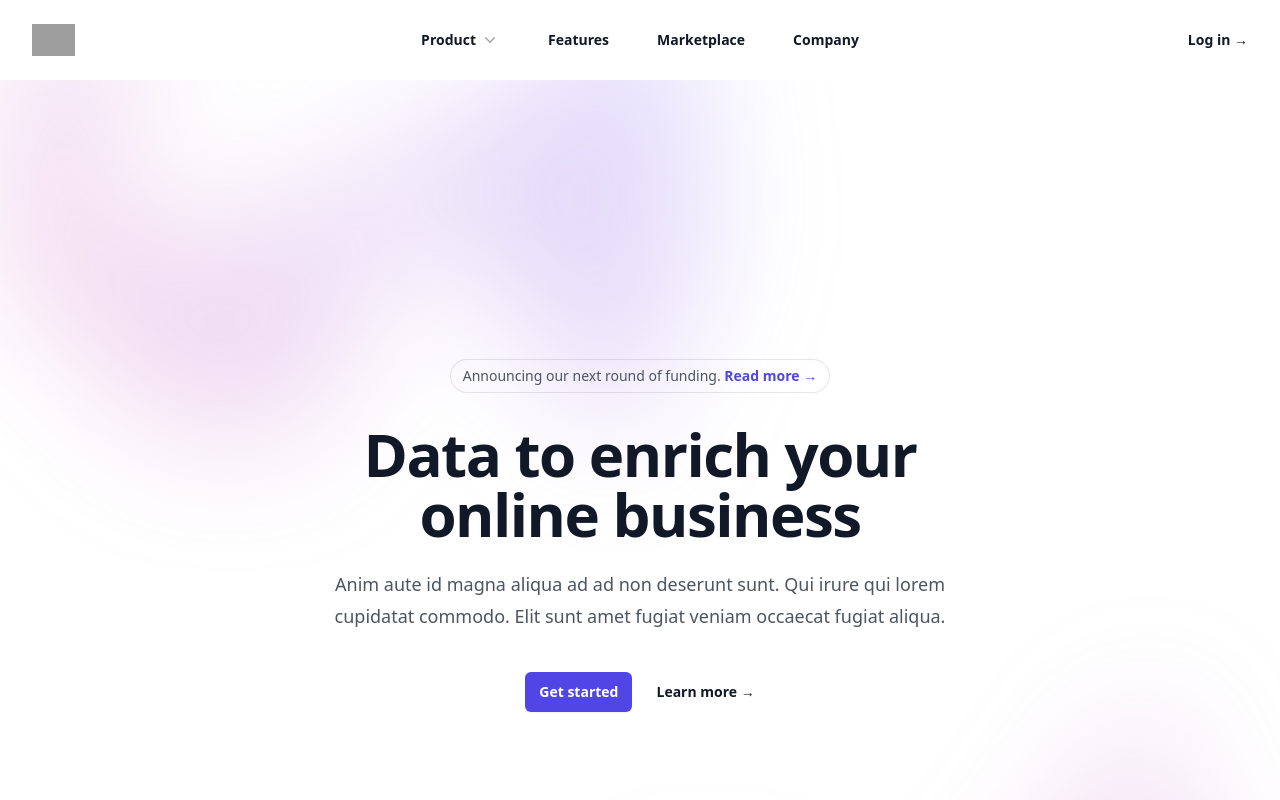
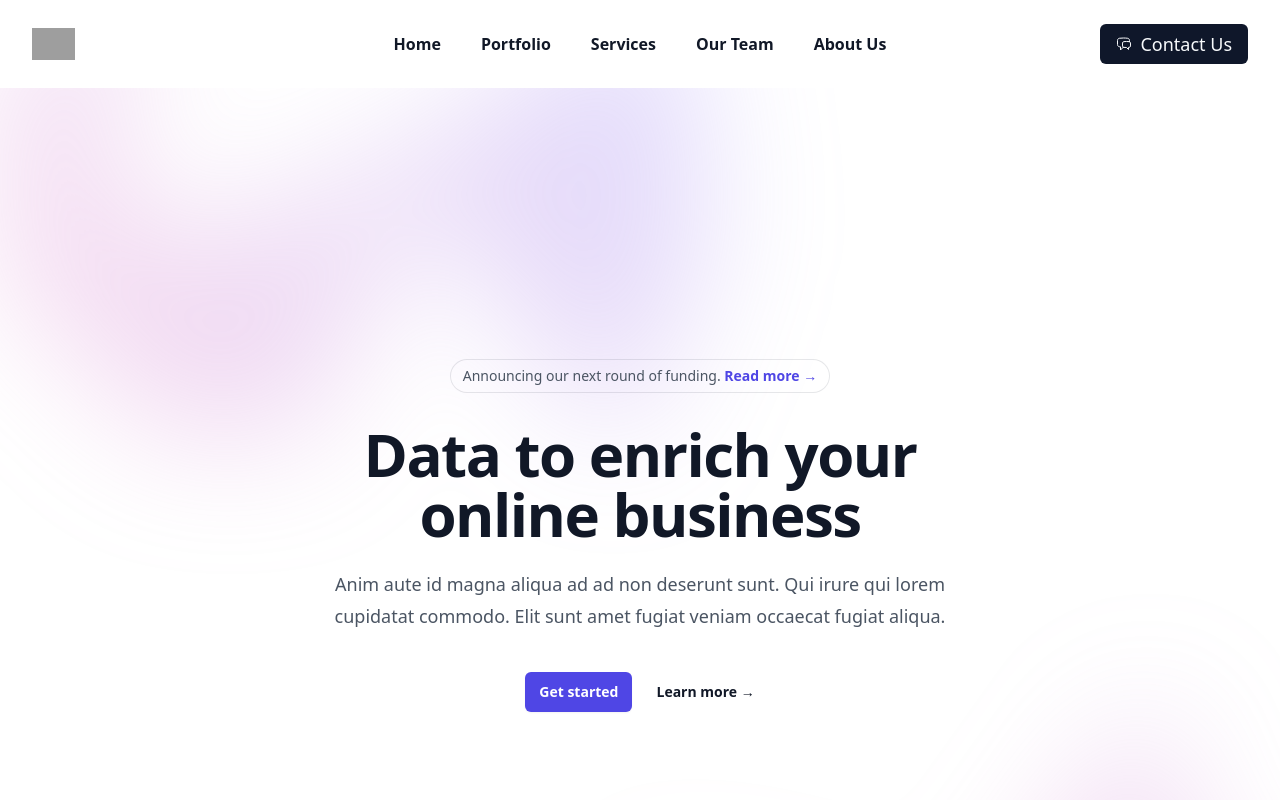
Before and after one commit to marville001/ggltech, a Next.js app in the folder ui/: page / in a window 1280 px wide. Shown: the top 800 px of the page. Built offline with nearby package versions, Linux system fonts and the light colour scheme; grey boxes are pictures that could not be loaded.

Commit message:
add header

```diff
--- a/ui/src/components/layout/MainHeader.tsx
+++ b/ui/src/components/layout/MainHeader.tsx
@@ -1,41 +1,25 @@
 "use client";
 
-import { Fragment, useState } from 'react';;
-import { Dialog, Disclosure, Popover, Transition } from '@headlessui/react';
+import { useState } from 'react';;
+import { Dialog } from '@headlessui/react';
 import {
-	ArrowPathIcon,
 	Bars3Icon,
-	ChartPieIcon,
-	CursorArrowRaysIcon,
-	FingerPrintIcon,
-	SquaresPlusIcon,
+	ChatBubbleLeftRightIcon,
 	XMarkIcon,
 } from '@heroicons/react/24/outline';
-import { ChevronDownIcon, PhoneIcon, PlayCircleIcon } from '@heroicons/react/20/solid';
+import Link from "next/link";
+import { buttonVariants } from "../ui/button";
 import { cn } from "@/lib/utils";
-import Link from "next/link";
-
-const products = [
-	{ name: 'Analytics', description: 'Get a better understanding of your traffic', href: '#', icon: ChartPieIcon },
-	{ name: 'Engagement', description: 'Speak directly to your customers', href: '#', icon: CursorArrowRaysIcon },
-	{ name: 'Security', description: 'Your customers’ data will be safe and secure', href: '#', icon: FingerPrintIcon },
-	{ name: 'Integrations', description: 'Connect with third-party tools', href: '#', icon: SquaresPlusIcon },
-	{ name: 'Automations', description: 'Build strategic funnels that will convert', href: '#', icon: ArrowPathIcon },
-];
-const callsToAction = [
-	{ name: 'Watch demo', href: '#', icon: PlayCircleIcon },
-	{ name: 'Contact sales', href: '#', icon: PhoneIcon },
-];
 
 const MainHeader = () => {
 	const [mobileMenuOpen, setMobileMenuOpen] = useState(false);
 
 	return (
-		<header className="bg-white fixed inset-x-0 top-0 z-50">
+		<header className="bg-white bottom_shadow fixed inset-x-0 top-0 z-[5]">
 			<nav className="mx-auto flex max-w-7xl items-center justify-between p-6 lg:px-8" aria-label="Global">
 				<div className="flex lg:flex-1">
 					<a href="#" className="-m-1.5 p-1.5">
-						<span className="sr-only">Your Company</span>
+						<span className="sr-only">GGL Tech</span>
 						<img className="h-8 w-auto" src="https://tailwindui.com/img/logos/mark.svg?color=indigo&shade=600" alt="" />
 					</a>
 				</div>
@@ -46,74 +30,30 @@ const MainHeader = () => {
 						onClick={() => setMobileMenuOpen(true)}
 					>
 						<span className="sr-only">Open main menu</span>
-						<Bars3Icon className="h-6 w-6" aria-hidden="true" />
+						<Bars3Icon className="h-8 w-8" aria-hidden="true" />
 					</button>
 				</div>
-				<Popover.Group className="hidden lg:flex lg:gap-x-12">
-					<Popover className="relative">
-						<Popover.Button className="flex items-center gap-x-1 text-sm font-semibold leading-6 text-gray-900">
-							Product
-							<ChevronDownIcon className="h-5 w-5 flex-none text-gray-400" aria-hidden="true" />
-						</Popover.Button>
-
-						<Transition
-							as={Fragment}
-							enter="transition ease-out duration-200"
-							enterFrom="opacity-0 translate-y-1"
-							enterTo="opacity-100 translate-y-0"
-							leave="transition ease-in duration-150"
-							leaveFrom="opacity-100 translate-y-0"
-							leaveTo="opacity-0 translate-y-1"
-						>
-							<Popover.Panel className="absolute -left-8 top-full z-10 mt-3 w-screen max-w-md overflow-hidden rounded-3xl bg-white shadow-lg ring-1 ring-gray-900/5">
-								<div className="p-4">
-									{products.map((item) => (
-										<div
-											key={item.name}
-											className="group relative flex items-center gap-x-6 rounded-lg p-4 text-sm leading-6 hover:bg-gray-50"
-										>
-											<div className="flex h-11 w-11 flex-none items-center justify-center rounded-lg bg-gray-50 group-hover:bg-white">
-												<item.icon className="h-6 w-6 text-gray-600 group-hover:text-indigo-600" aria-hidden="true" />
-											</div>
-											<div className="flex-auto">
-												<a href={item.href} className="block font-semibold text-gray-900">
-													{item.name}
-													<span className="absolute inset-0" />
-												</a>
-												<p className="mt-1 text-gray-600">{item.description}</p>
-											</div>
-										</div>
-									))}
-								</div>
-								<div className="grid grid-cols-2 divide-x divide-gray-900/5 bg-gray-50">
-									{callsToAction.map((item) => (
-										<a
-											key={item.name}
-											href={item.href}
-											className="flex items-center justify-center gap-x-2.5 p-3 text-sm font-semibold leading-6 text-gray-900 hover:bg-gray-100"
-										>
-											<item.icon className="h-5 w-5 flex-none text-gray-400" aria-hidden="true" />
-											{item.name}
-										</a>
-									))}
-								</div>
-							</Popover.Panel>
-						</Transition>
-					</Popover>
-
-					<Link href="#" className="text-sm font-semibold leading-6 text-gray-900">
-						Features
+				<div className="hidden lg:flex items-center lg:gap-x-10">
+					<Link href="/" className="font-semibold hover:border-b-[3px] hover:border-b-primary leading-6 text-gray-900">
+						Home
 					</Link>
-					<Link href="#" className="text-sm font-semibold leading-6 text-gray-900">
-						Marketplace
+					<Link href="#portfolio" className="font-semibold hover:border-b-[3px] hover:border-b-primary leading-6 text-gray-900">
+						Portfolio
 					</Link>
-					<Link href="#" className="text-sm font-semibold leading-6 text-gray-900">
-						Company
+					<Link href="#services" className="font-semibold hover:border-b-[3px] hover:border-b-primary leading-6 text-gray-900">
+						Services
 					</Link>
-				</Popover.Group>
+					<Link href="#team" className="font-semibold hover:border-b-[3px] hover:border-b-primary leading-6 text-gray-900">
+						Our Team
+					</Link>
+					<Link href="/about-us" className="font-semibold hover:border-b-[3px] hover:border-b-primary leading-6 text-gray-900">
+						About Us
+					</Link>
+				</div>
 				<div className="hidden lg:flex lg:flex-1 lg:justify-end">
-					<Link href="#" className="text-sm font-semibold leading-6 text-gray-900">
-						Log in <span aria-hidden="true">&rarr;</span>
+					<Link href="/contact-us" className={cn(buttonVariants(), "text-lg flex gap-2")}>
+						<ChatBubbleLeftRightIcon className="w-6 h-6" />
+						Contact Us
 					</Link>
 				</div>
 			</nav>
@@ -135,59 +75,46 @@ const MainHeader = () => {
 							onClick={() => setMobileMenuOpen(false)}
 						>
 							<span className="sr-only">Close menu</span>
-							<XMarkIcon className="h-6 w-6" aria-hidden="true" />
+							<XMarkIcon className="h-8 w-8" aria-hidden="true" />
 						</button>
 					</div>
 					<div className="mt-6 flow-root">
 						<div className="-my-6 divide-y divide-gray-500/10">
 							<div className="space-y-2 py-6">
-								<Disclosure as="div" className="-mx-3">
-									{({ open }) => (
-										<>
-											<Disclosure.Button className="flex w-full items-center justify-between rounded-lg py-2 pl-3 pr-3.5 text-base font-semibold leading-7 text-gray-900 hover:bg-gray-50">
-												Product
-												<ChevronDownIcon
-													className={cn(open ? 'rotate-180' : '', 'h-5 w-5 flex-none')}
-													aria-hidden="true"
-												/>
-											</Disclosure.Button>
-											<Disclosure.Panel className="mt-2 space-y-2">
-												{[...products, ...callsToAction].map((item) => (
-													<Disclosure.Button
-														key={item.name}
-														as="a"
-														href={item.href}
-														className="block rounded-lg py-2 pl-6 pr-3 text-sm font-semibold leading-7 text-gray-900 hover:bg-gray-50"
-													>
-														{item.name}
-													</Disclosure.Button>
-												))}
-											</Disclosure.Panel>
-										</>
-									)}
-								</Disclosure>
 								<Link
 									href="#"
 									className="-mx-3 block rounded-lg px-3 py-2 text-base font-semibold leading-7 text-gray-900 hover:bg-gray-50"
 								>
-									Features
+									Home
 								</Link>
 								<Link
-									href="#"
+									href="#portfolio"
 									className="-mx-3 block rounded-lg px-3 py-2 text-base font-semibold leading-7 text-gray-900 hover:bg-gray-50"
 								>
-									Marketplace
+									Portfolio
 								</Link>
 								<Link
-									href="#"
+									href="#services"
 									className="-mx-3 block rounded-lg px-3 py-2 text-base font-semibold leading-7 text-gray-900 hover:bg-gray-50"
 								>
-									Company
+									Services
+								</Link>
+								<Link
+									href="#team"
+									className="-mx-3 block rounded-lg px-3 py-2 text-base font-semibold leading-7 text-gray-900 hover:bg-gray-50"
+								>
+									Our Team
+								</Link>
+								<Link
+									href="/about-us"
+									className="-mx-3 block rounded-lg px-3 py-2 text-base font-semibold leading-7 text-gray-900 hover:bg-gray-50"
+								>
+									About Us
 								</Link>
 							</div>
 							<div className="py-6">
 								<Link
-									href="#"
+									href="/contact-us"
 									className="-mx-3 block rounded-lg px-3 py-2.5 text-base font-semibold leading-7 text-gray-900 hover:bg-gray-50"
 								>
 									Contact Us
```
